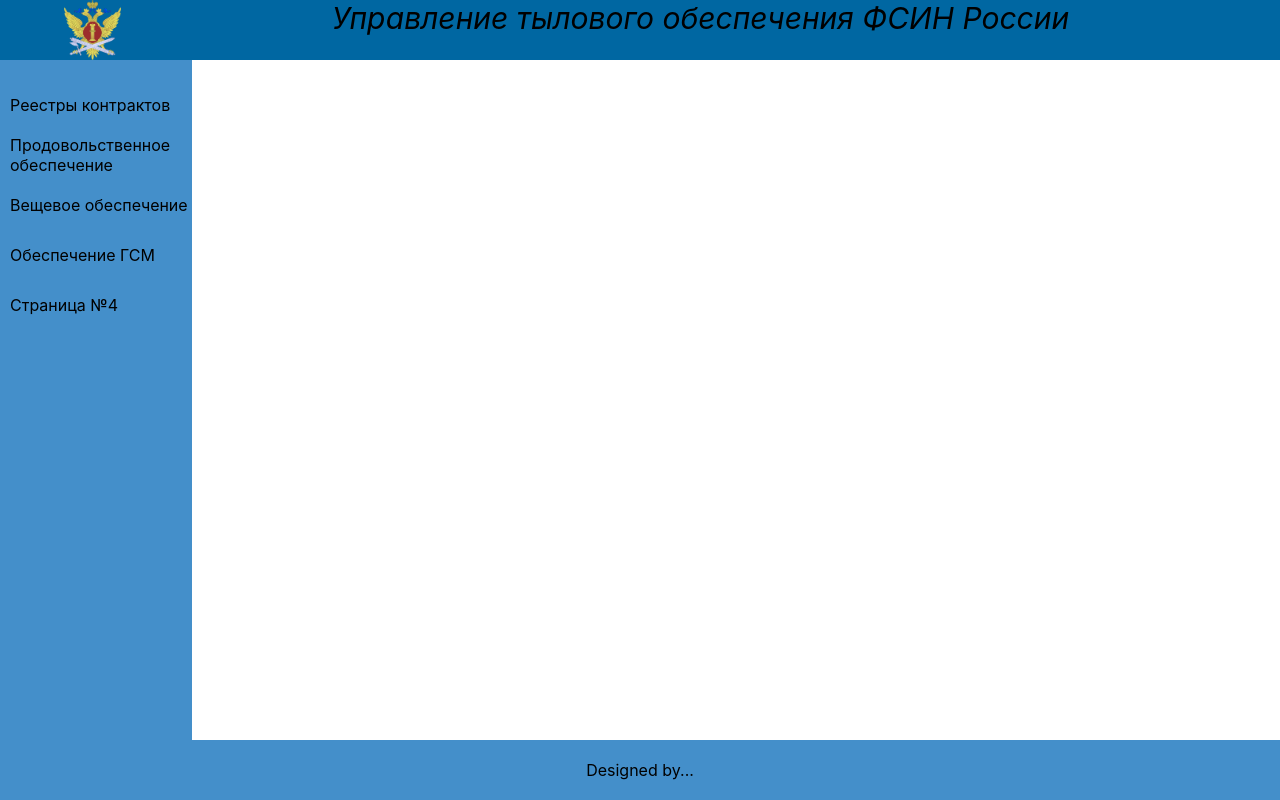
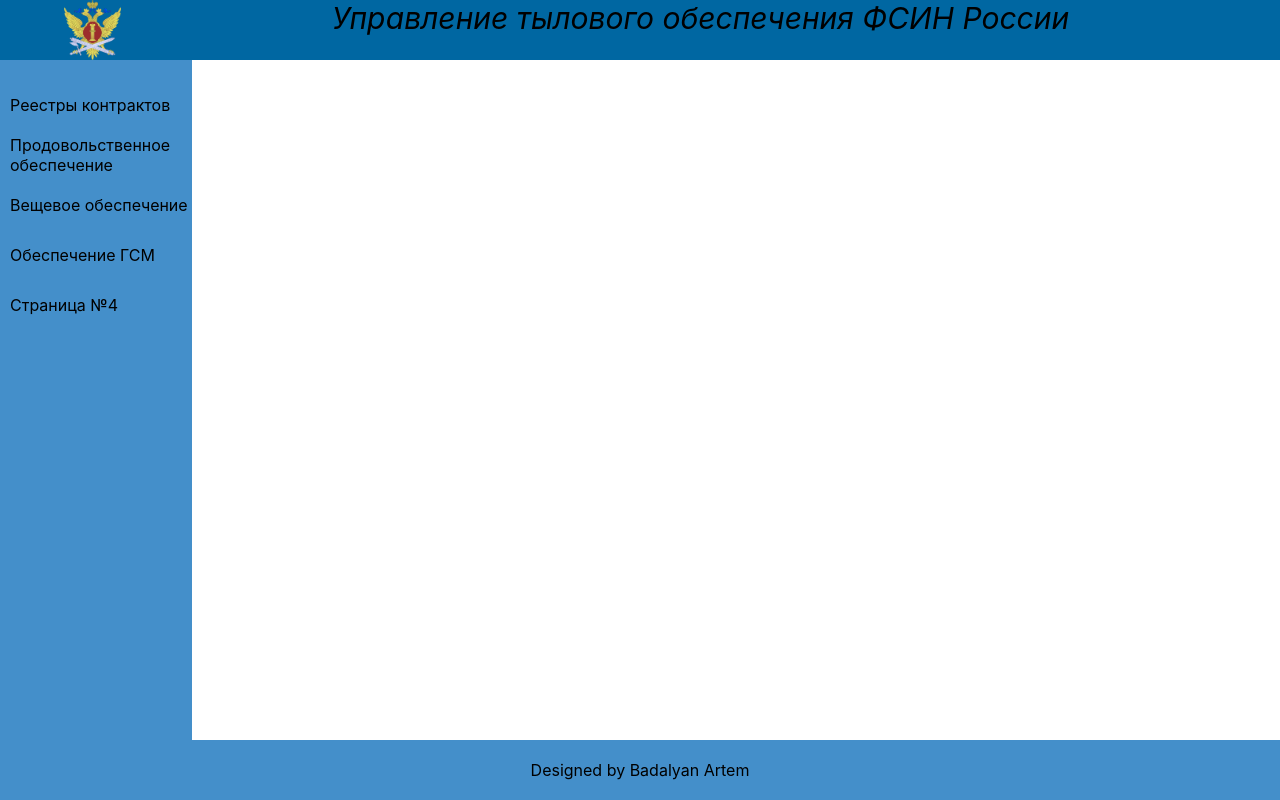
Before and after one commit to a-badalyan/reactProject, a React (Create React App) app: page / in a window 1280 px wide. Built offline with nearby package versions, Linux system fonts and the light colour scheme.

Commit message:
вынес данные в index.js

```diff
--- a/src/App.js
+++ b/src/App.js
@@ -6,15 +6,13 @@ import Footer from './components/footer/footer';
 import { BrowserRouter as Router } from "react-router-dom";
 
 
-
-
 function App(props) {
 
   return (
     <Router>
       <div className='main'>
         <Header />
-        <Nav />
+        <Nav links={props.links} />
         <Content content={props.content}/>
         <Footer />
       </div>
--- a/src/components/footer/footer.js
+++ b/src/components/footer/footer.js
@@ -4,7 +4,7 @@ import styles from './footer.module.css'
 function Footer() {
   return (
     <footer id={styles.footer}>
-      Designed by...
+      Designed by Badalyan Artem
     </footer>
 
   );
--- a/src/components/nav/nav.js
+++ b/src/components/nav/nav.js
@@ -3,19 +3,12 @@ import styles from './nav.module.css'
 import Links from "./links";
 
 
-let arr = [
-  { linkName: 'Реестры контрактов', url: '/main' },
-  { linkName: 'Продовольственное обеспечение', url: '/link1' },
-  { linkName: 'Вещевое обеспечение', url: '/link2' },
-  { linkName: 'Обеспечение ГСМ', url: '/link3' },
-  { linkName: 'Страница №4', url: '/link4' }
-]
 
 
-function Nav() {
+function Nav(props) {
 
 
-  let newArr = arr.map(el => <Links text={el.linkName} url={el.url} />)
+  let newArr = props.links.map(el => <Links text={el.linkName} url={el.url} />)
 
   return (
     <nav id={styles.nav}>
--- a/src/components/nav/nav.module.css
+++ b/src/components/nav/nav.module.css
@@ -18,7 +18,6 @@ a {
     font-size: 16px;
     block-size: 100%;
     text-decoration: none;
-    border-radius: 0 20px 20px 0;
     color:black;
 }
 
--- a/src/index.js
+++ b/src/index.js
@@ -12,9 +12,17 @@ let content = [
   {routeName: 'Страница 4',  routeUrl: '/link4'}
 ]
 
+let links = [
+  { linkName: 'Реестры контрактов', url: '/main' },
+  { linkName: 'Продовольственное обеспечение', url: '/link1' },
+  { linkName: 'Вещевое обеспечение', url: '/link2' },
+  { linkName: 'Обеспечение ГСМ', url: '/link3' },
+  { linkName: 'Страница №4', url: '/link4' }
+]
+
 ReactDOM.render(
   <React.StrictMode>
-    <App content={content}/>
+    <App content={content} links={links}/>
   </React.StrictMode>,
   document.getElementById('root')
 );
```
